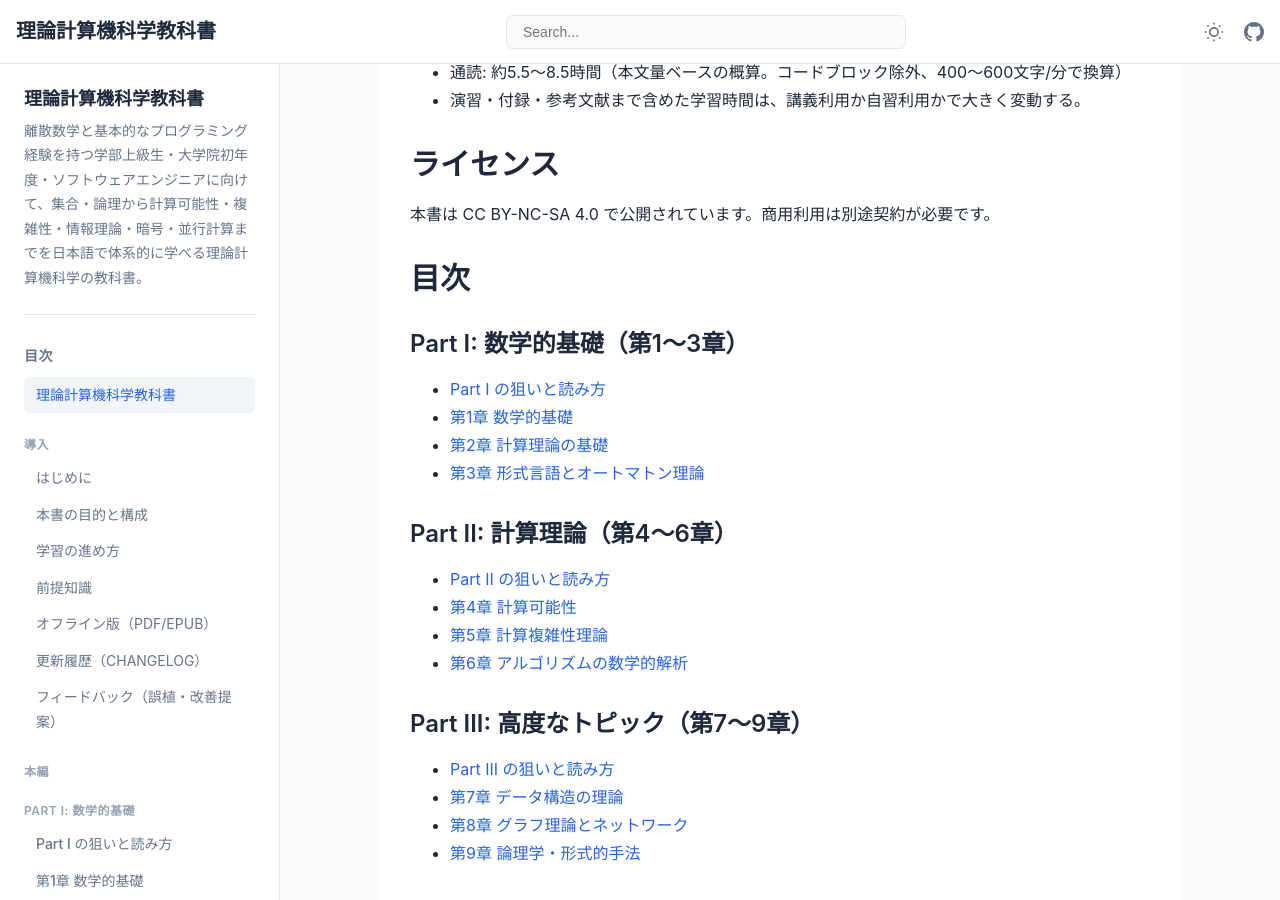
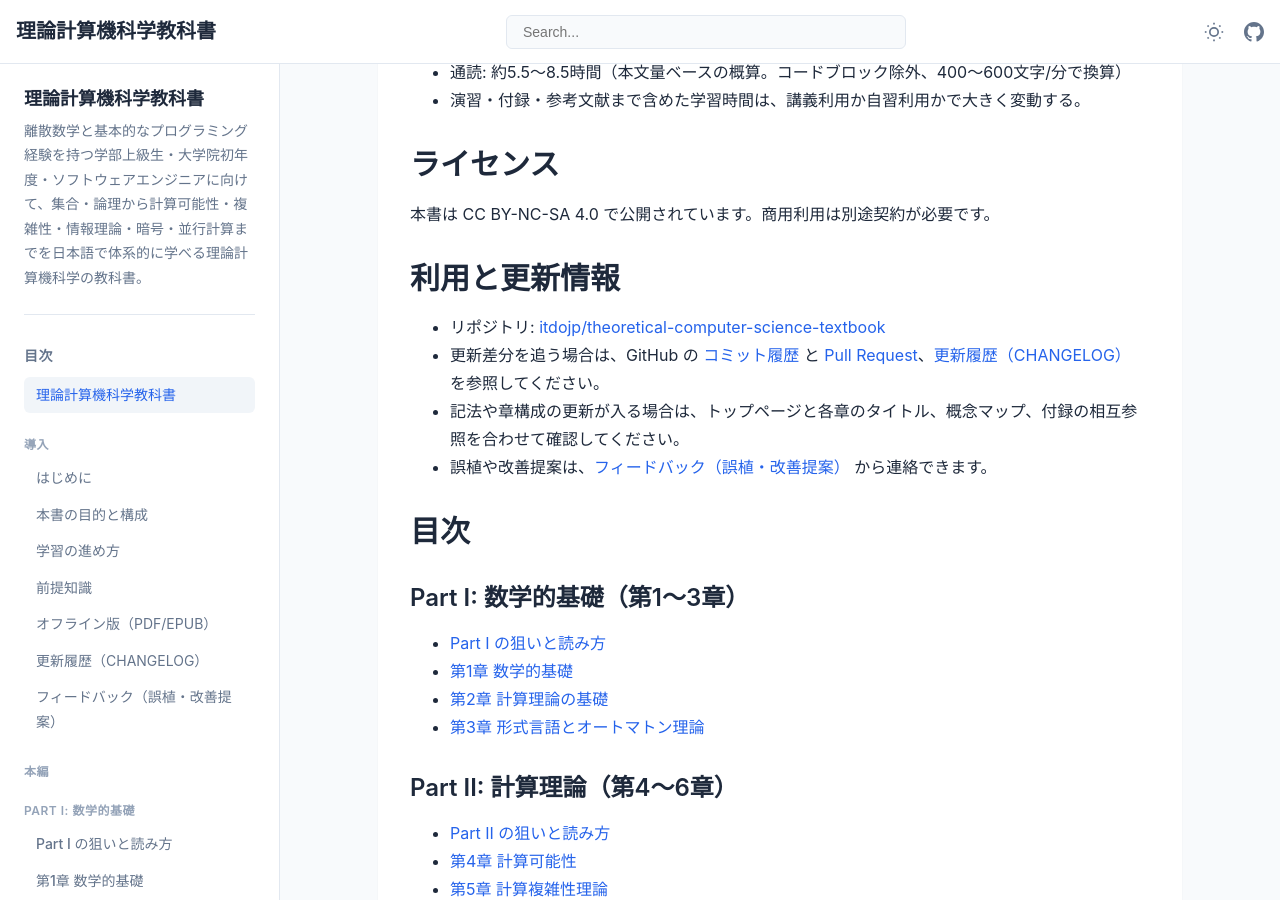
Before and after one commit to itdojp/theoretical-computer-science-textbook, a Jekyll site: the page built from docs/index.md, in a window 1280 px wide and 900 px high, scrolled down 1911 px. Built offline with Jekyll 4.4.1, drawn with Linux system fonts in a browser that asks for light colours.

Commit message:
[codex] improve theoretical computer science index guidance (#347)
* docs: improve theoretical cs index guidance

* Add direct update links to index

```diff
--- a/docs/index.md
+++ b/docs/index.md
@@ -67,6 +67,13 @@
 ## ライセンス
 本書は CC BY-NC-SA 4.0 で公開されています。商用利用は別途契約が必要です。
 
+## 利用と更新情報
+
+- リポジトリ: [itdojp/theoretical-computer-science-textbook](https://github.com/itdojp/theoretical-computer-science-textbook)
+- 更新差分を追う場合は、GitHub の [コミット履歴](https://github.com/itdojp/theoretical-computer-science-textbook/commits/main/) と [Pull Request](https://github.com/itdojp/theoretical-computer-science-textbook/pulls)、[更新履歴（CHANGELOG）](changelog/) を参照してください。
+- 記法や章構成の更新が入る場合は、トップページと各章のタイトル、概念マップ、付録の相互参照を合わせて確認してください。
+- 誤植や改善提案は、[フィードバック（誤植・改善提案）](introduction/feedback/) から連絡できます。
+
 ## 目次
 
 ### Part I: 数学的基礎（第1〜3章）
```
